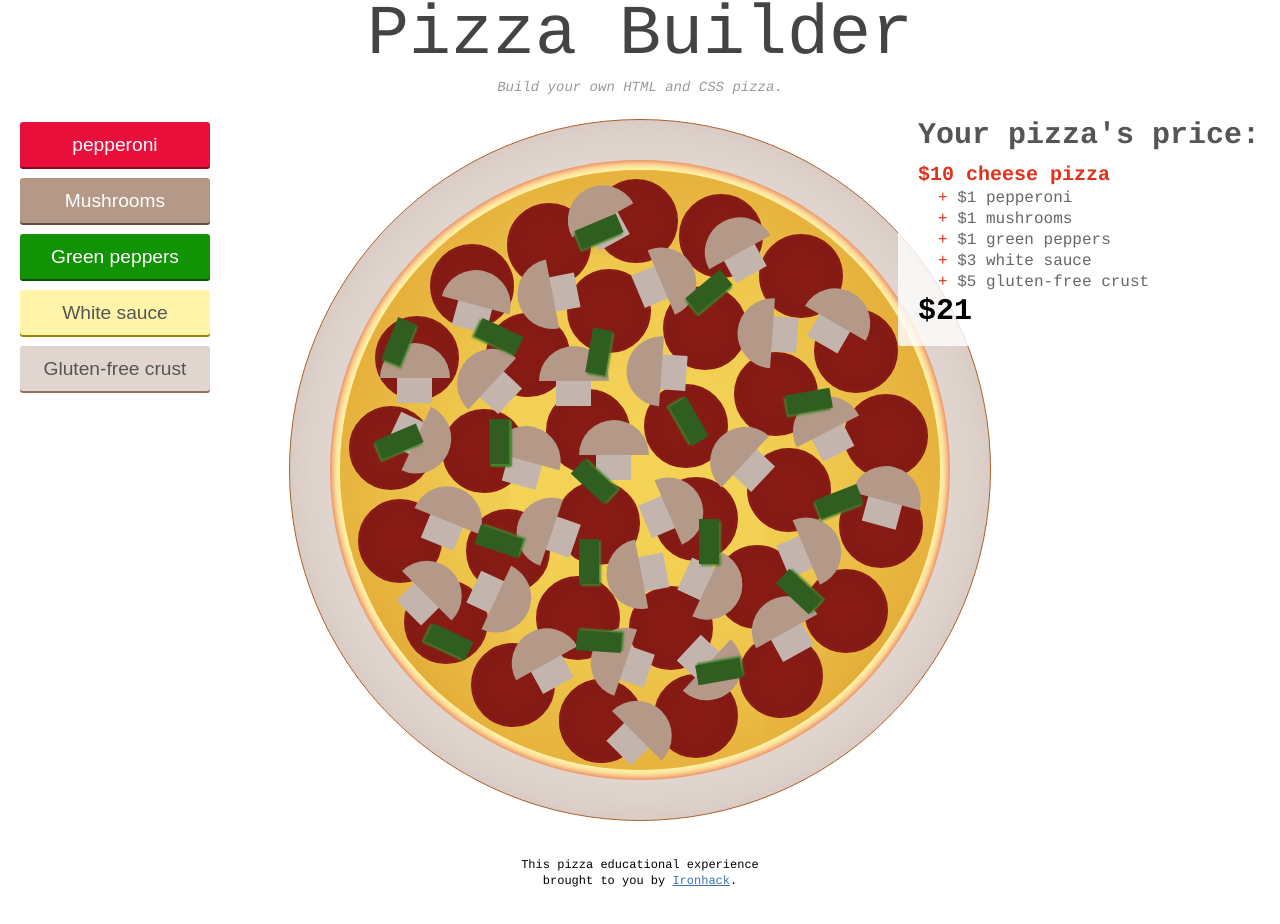
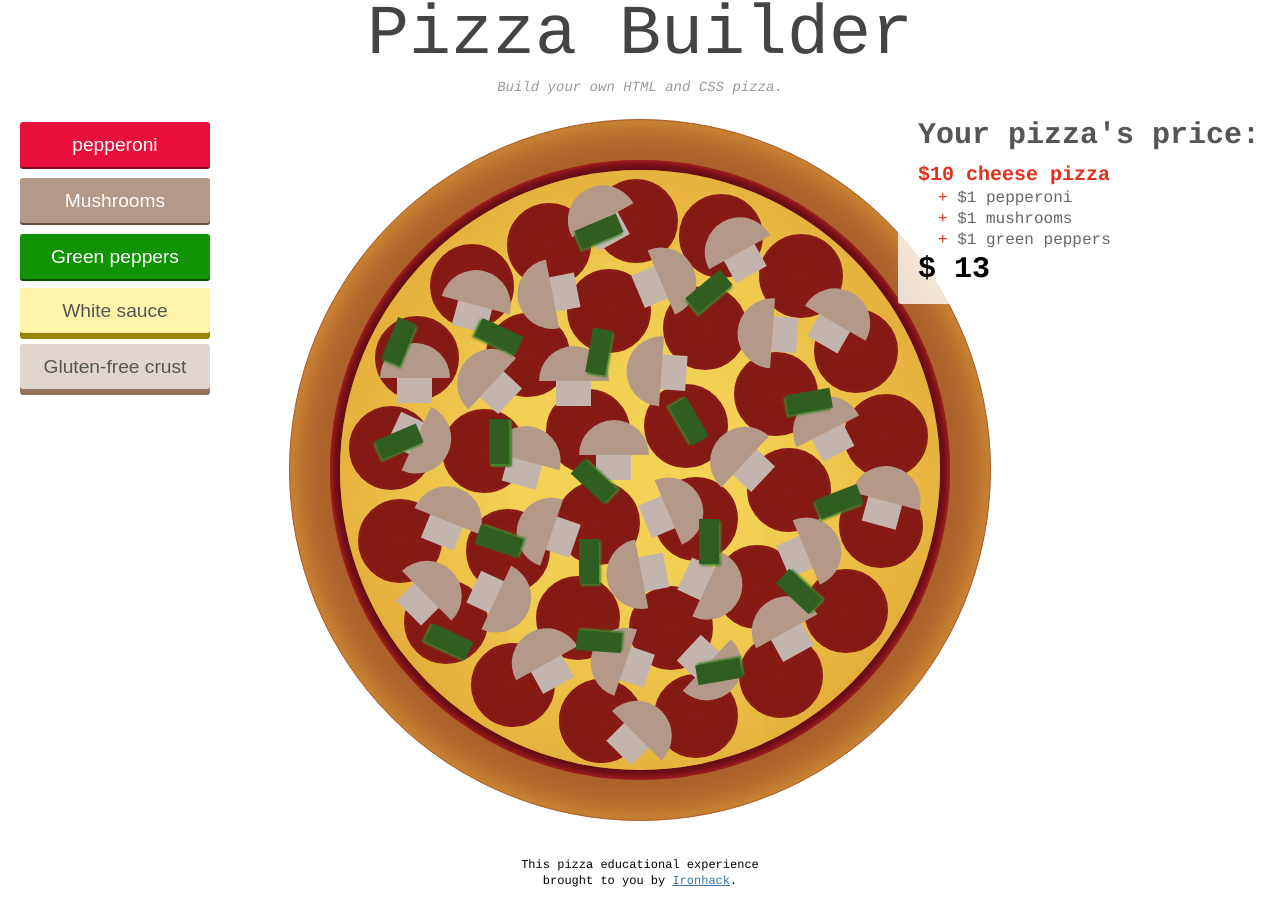
Before and after one commit to ironhack-labs/lab-dom-pizza-builder, a plain HTML site: page index.html in a window 1280 px wide. Drawn offline with Linux system fonts and the light colour scheme.

Commit message:
todo hecho

```diff
--- a/index.html
+++ b/index.html
@@ -1,5 +1,6 @@
 <!DOCTYPE html>
 <html>
+
 <head>
   <title>Pizza Builder</title>
   <link rel="stylesheet" href="styles/style.css" />
@@ -40,12 +41,12 @@
     <h2>Your pizza's price</h2>
 
     <b>$10 cheese pizza</b>
-      <ul>
-        <li>$1 pepperoni</li>
-        <li>$1 mushrooms</li>
-        <li>$1 green peppers</li>
-        <li>$3 white sauce</li>
-        <li>$5 gluten-free crust</li>
+    <ul class="liPrices">
+      <li id="pepperoni">$1 pepperoni</li>
+      <li id="mushrooms">$1 mushrooms</li>
+      <li id="greenPeppers">$1 green peppers</li>
+      <li id="whiteSauce">$3 white sauce</li>
+      <li id="glutenFreeCrust">$5 gluten-free crust</li>
     </ul>
     <strong>$21</strong>
   </aside>
@@ -291,4 +292,5 @@
 
   <script src="js/index.js"></script>
 </body>
+
 </html>
--- a/js/index.js
+++ b/js/index.js
@@ -3,11 +3,26 @@
 // Constants
 let basePrice = 10;
 let ingredients = {
-  pepperoni: { name: 'pepperoni', price: 1 },
-  mushrooms: { name: 'Mushrooms', price: 1 },
-  greenPeppers: { name: 'Green Peppers', price: 1 },
-  whiteSauce: { name: 'White sauce', price: 3 },
-  glutenFreeCrust: { name: 'Gluten-free crust', price: 5 }
+  pepperoni: {
+    name: 'pepperoni',
+    price: 1
+  },
+  mushrooms: {
+    name: 'Mushrooms',
+    price: 1
+  },
+  greenPeppers: {
+    name: 'Green Peppers',
+    price: 1
+  },
+  whiteSauce: {
+    name: 'White sauce',
+    price: 3
+  },
+  glutenFreeCrust: {
+    name: 'Gluten-free crust',
+    price: 5
+  }
 };
 
 // Initial value of the state (the state values can change over time)
@@ -21,14 +36,14 @@ let state = {
 
 // This function takes care of rendering the pizza based on the state
 // This function is triggered once at the beginning and every time the state is changed
-function renderEverything() {
+function renderEverything(event) {
   renderPepperoni();
   renderMushrooms();
   renderGreenPeppers();
   renderWhiteSauce();
   renderGlutenFreeCrust();
 
-  renderButtons();
+  renderButtons(event);
   renderPrice();
 }
 
@@ -43,27 +58,89 @@ function renderPepperoni() {
 }
 
 function renderMushrooms() {
-  // Iteration 1: set the visibility of `<section class="mushroom">`
+  document.querySelectorAll('.mushroom').forEach(oneMush => {
+    if (state.mushrooms) {
+      oneMush.style.visibility = 'visible';
+    } else {
+      oneMush.style.visibility = 'hidden';
+    }
+  });
 }
 
 function renderGreenPeppers() {
-  // Iteration 1: set the visibility of `<section class="green-pepper">`
+  document.querySelectorAll('.green-pepper').forEach(oneGreenPep => {
+    if (state.greenPeppers) {
+      oneGreenPep.style.visibility = 'visible';
+    } else {
+      oneGreenPep.style.visibility = 'hidden';
+    }
+  });
 }
 
 function renderWhiteSauce() {
-  // Iteration 2: add/remove the class "sauce-white" of `<section class="sauce">`
+  let sauce = document.querySelector('.sauce');
+  if (state.whiteSauce) {
+    sauce.classList.add('sauce-white');
+  } else {
+    sauce.classList.remove('sauce-white');
+  };
 }
 
 function renderGlutenFreeCrust() {
-  // Iteration 2: add/remove the class "crust-gluten-free" of `<section class="crust">`
+  let glutenFree = document.querySelector('.crust');
+  if (state.glutenFreeCrust) {
+    glutenFree.classList.add('crust-gluten-free');
+  } else {
+    glutenFree.classList.remove('crust-gluten-free');
+  };
 }
 
-function renderButtons() {
+function renderButtons(event) {
   // Iteration 3: add/remove the class "active" of each `<button class="btn">`
+
+  /*if (event) {
+    const target = event.currentTarget;
+    if (target.classList.contains("active")) {
+      target.classList.remove("active");
+    } else {
+      target.classList.add("active");
+    }
+  }*/
+
+  var btnElts = document.querySelectorAll('button');
+  let arr = Object.values(state);
+
+  for (var i = 0; i < btnElts.length; i++) {
+    for (var i = 0; i < arr.length; i++) {
+      if (arr[i] === true) {
+        btnElts[i].classList.add('active');
+        arr[i + 1];
+        btnElts[i + 1];
+      } else {
+        btnElts[i].classList.remove('active');
+        arr[i + 1];
+        btnElts[i + 1];
+      }
+    }
+  }
 }
 
 function renderPrice() {
-  // Iteration 4: change the HTML of `<aside class="panel price">`
+  let names = [];
+  for (el in state) {
+    names.push(el);
+  }
+  let sumTotal = 0;
+  document.querySelectorAll('.liPrices li').forEach((li, i) => {
+    if (state[names[i]]) {
+      sumTotal += ingredients[names[i]].price;
+      li.style.display = 'block';
+    } else {
+      li.style.display = 'none'
+    }
+  })
+  const totalHtml = document.querySelector('aside.panel ul + strong')
+  totalHtml.innerHTML = `$ ${sumTotal+basePrice}`;
 }
 
 renderEverything();
@@ -71,13 +148,29 @@ renderEverything();
 // Iteration 1: Example of a click event listener on `<button class="btn btn-pepperoni">`
 document.querySelector('.btn.btn-pepperoni').addEventListener('click', () => {
   state.pepperoni = !state.pepperoni;
-  renderEverything();
+  renderEverything(event);
 });
 
 // Iteration 1: Add click event listener on `<button class="btn btn-mushrooms">`
+document.querySelector('.btn.btn-mushrooms').addEventListener('click', () => {
+  state.mushrooms = !state.mushrooms;
+  renderEverything(event);
+})
 
 // Iteration 1: Add click event listener on `<button class="btn btn-green-peppers">`
+document.querySelector('.btn.btn-green-peppers').addEventListener('click', () => {
+  state.greenPeppers = !state.greenPeppers;
+  renderEverything(event);
+})
 
 // Iteration 2: Add click event listener on `<button class="btn btn-sauce">`
+document.querySelector('.btn.btn-sauce').addEventListener('click', () => {
+  state.whiteSauce = !state.whiteSauce;
+  renderEverything(event);
+})
 
 // Iteration 2: Add click event listener on `<button class="btn btn-crust">`
+document.querySelector('.btn.btn-crust').addEventListener('click', () => {
+  state.glutenFreeCrust = !state.glutenFreeCrust;
+  renderEverything(event);
+})
```
Lines whose indentation alone changed are shown as unchanged.
